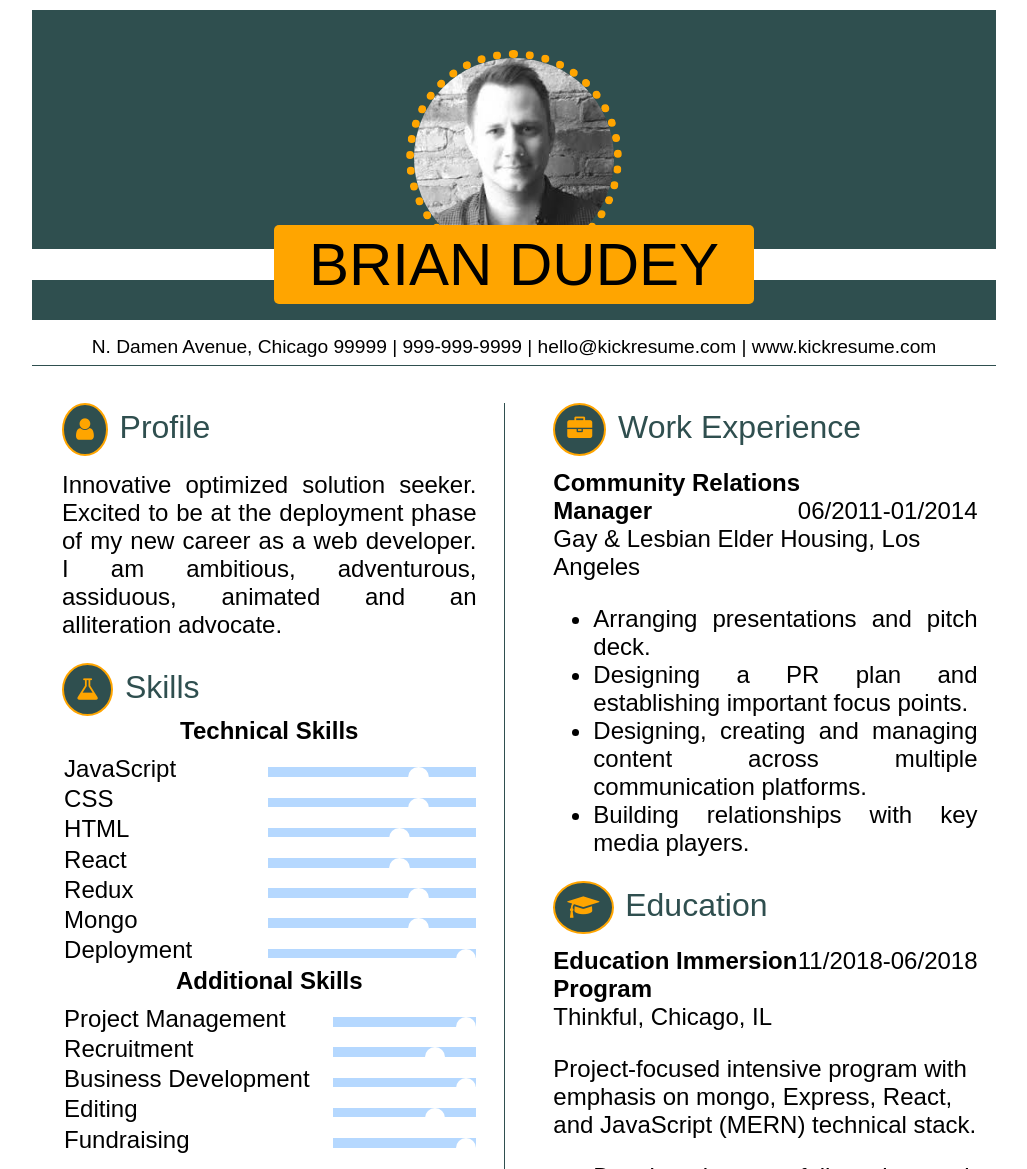
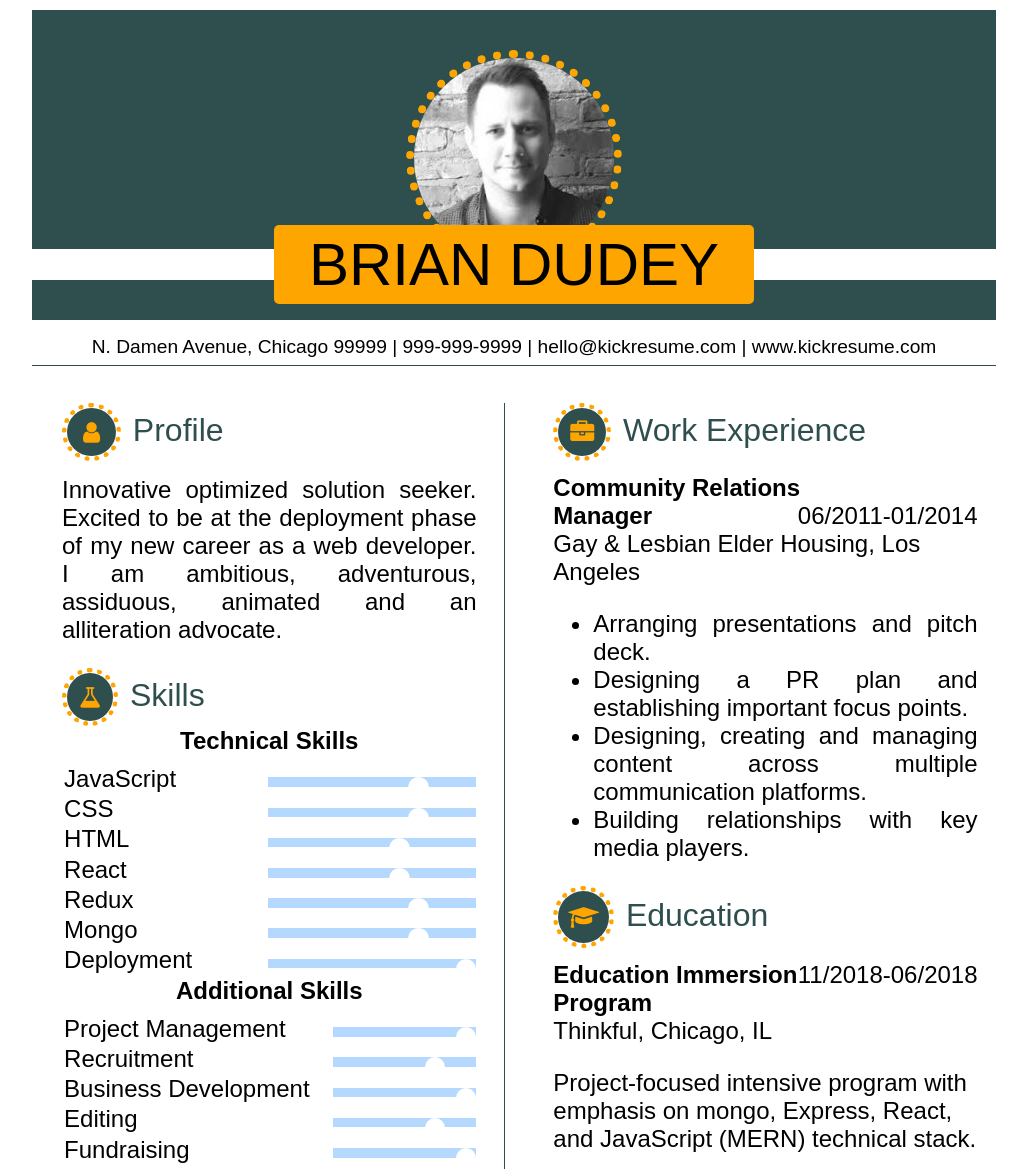
Before and after one commit to Sammy-39/resume-template, a plain HTML site: page index.html in a window 1280 px wide. Shown: the top 1169 px of the page, without its empty margins (126-1153 px from the left). Drawn offline with Linux system fonts and the light colour scheme.

Commit message:
commit-6

```diff
--- a/index.html
+++ b/index.html
@@ -33,7 +33,7 @@
 
                 <div class="profile">
 
-                    <i class="fa fa-user" style="font-size: 25px;"></i>
+                    <i class="fa fa-user" style="padding: 12px 16px;"></i>
 
                     <p class="title"> Profile </p>
 
@@ -47,7 +47,7 @@
 
                 <div class="skills">
 
-                    <i class="fa fa-flask" style="font-size: 25px;"></i>
+                    <i class="fa fa-flask"></i>
 
                     <p class="title"> Skills </p>
 
@@ -167,7 +167,7 @@
 
                 <div class="work-exp">
 
-                    <i class="fa fa-briefcase" style="font-size: 25px;"></i>
+                    <i class="fa fa-briefcase"></i>
 
                     <p class="title"> Work Experience </p>
 
@@ -205,7 +205,7 @@
 
                 <div class="work-exp">
 
-                    <i class="fa fa-briefcase" style="font-size: 25px;"></i>
+                    <i class="fa fa-briefcase"></i>
 
                     <p class="title"> Work Experience </p>
 
@@ -235,7 +235,7 @@
 
                 <div class="work-exp">
 
-                    <i class="fa fa-graduation-cap" style="font-size: 25px;"></i>
+                    <i class="fa fa-graduation-cap" style="padding: 14px 10px;""></i>
 
                     <p class="title"> Education </p>
 
--- a/styles.css
+++ b/styles.css
@@ -74,12 +74,14 @@
 
 i{
     display: inline;
+    font-size: 25px;
     margin-right: 5px;
     color: orange;
-    border: 2px solid orange;
+    background-color: darkslategrey;
+    padding: 12px;
+    border: 5px dotted orange;
+    background-clip: padding-box;
     border-radius: 50%;
-    padding:12px;
-    background-color: darkslategrey;
 }
 
 .title{
```
